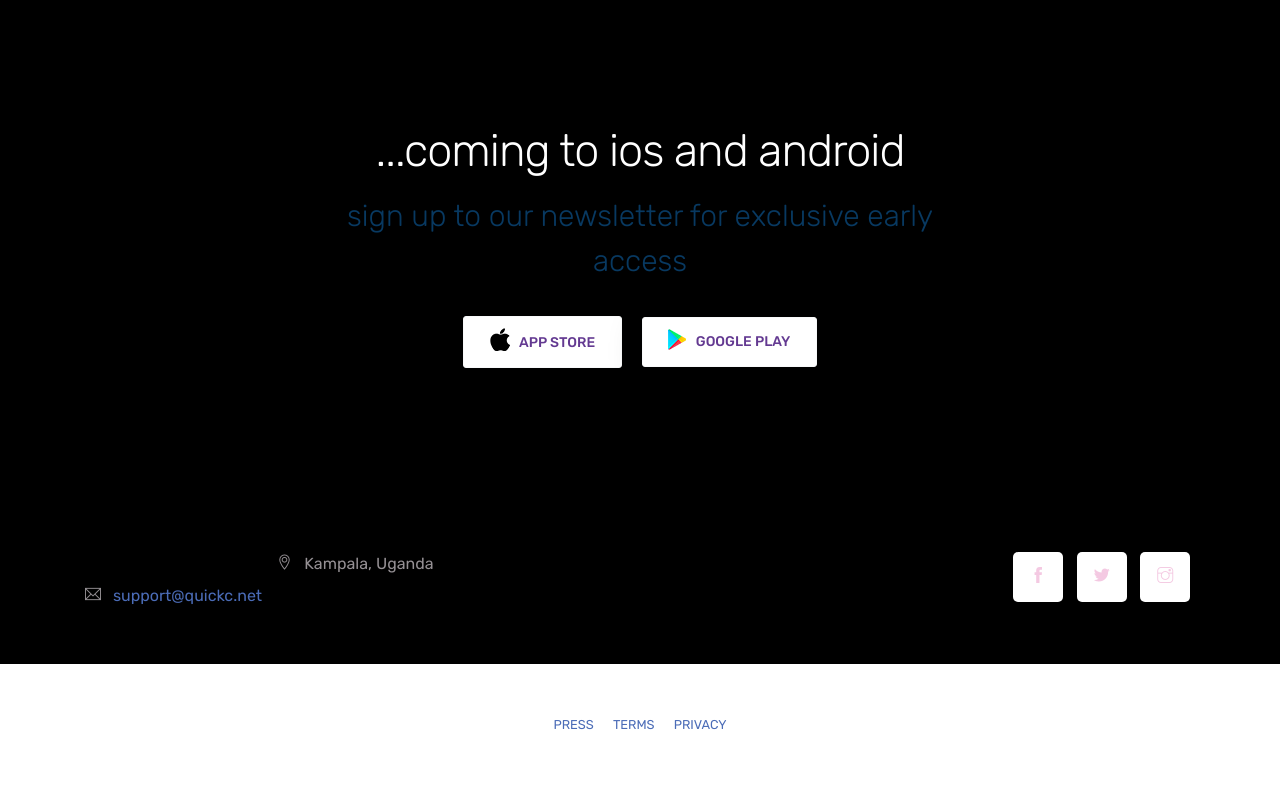
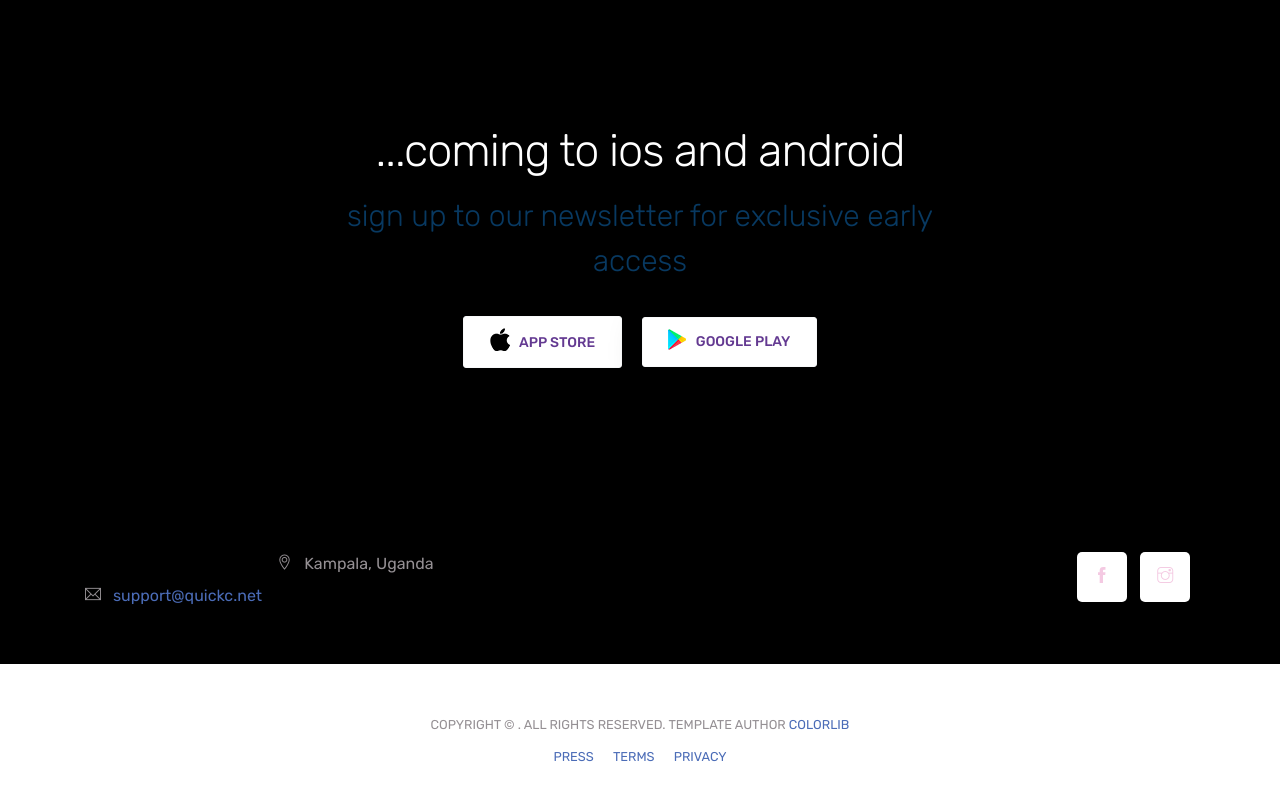
Before and after one commit to KWAPPS/QuickcLandingPage, a plain HTML site: page index.html in a window 1280 px wide. Shown: the part 3225-4025 px from the top of the page. Drawn offline with Linux system fonts and the light colour scheme; a script that the page names is missing.

Commit message:
included copyright credits to colorlib

```diff
--- a/index.html
+++ b/index.html
@@ -207,9 +207,9 @@ URI     : https://colorlib.com
                 </div>
                 <div class="col-lg-6">
                     <div class="social-icons">
-                        <a href="#"><span class="ti-facebook"></span></a>
-                        <a href="#"><span class="ti-twitter-alt"></span></a>
-                        <a href="#"><span class="ti-instagram"></span></a>
+                        <a href="https://www.facebook.com/quickc.net"><span class="ti-facebook"></span></a>
+                        <!-- <a href="#"><span class="ti-twitter-alt"></span></a> -->
+                        <a href="https://www.instagram.com/quickc.net_/"><span class="ti-instagram"></span></a>
                     </div>
                 </div>
             </div>
@@ -220,7 +220,7 @@ URI     : https://colorlib.com
     <!-- // end .section -->
     <footer class="my-5 text-center">
         <!-- Copyright removal is not prohibited! -->
-        <!-- <p class="mb-2"><small>COPYRIGHT © 2017. ALL RIGHTS RESERVED. MOBAPP TEMPLATE BY <a href="https://colorlib.com">COLORLIB</a></small></p> -->
+        <p class="mb-2"><small>COPYRIGHT © . ALL RIGHTS RESERVED. TEMPLATE AUTHOR <a href="https://colorlib.com">COLORLIB</a></small></p>
 
         <small>
             <a href="#" class="m-2">PRESS</a>
```
